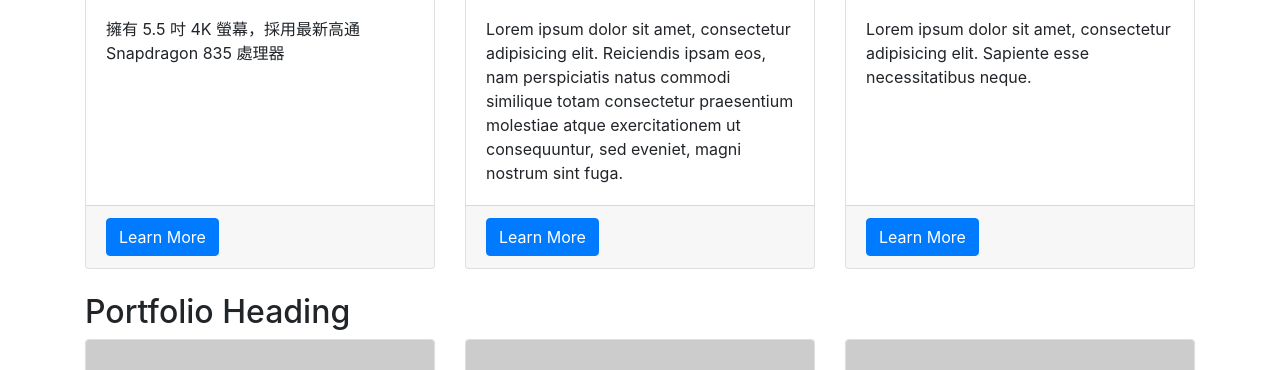
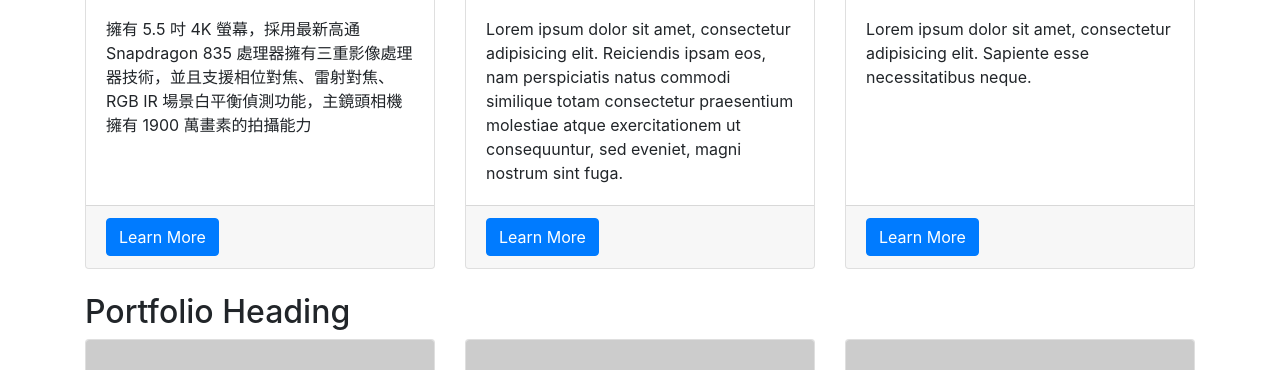
Before and after one commit to clut10537/git-Demo, a website: page index.html in a window 1280 px wide. Shown: the part 730-1100 px from the top of the page. Drawn offline with Linux system fonts and the light colour scheme; placeholder pictures from the web are drawn by us.

Commit message:
XZP 相機敘述

```diff
--- a/index.html
+++ b/index.html
@@ -130,7 +130,7 @@
             <h4 class="card-header">SONY Xperia XZ Premium</h4>
             <div class="card-body">
               <p class="card-text">
-                擁有 5.5 吋 4K 螢幕，採用最新高通 Snapdragon 835 處理器
+                擁有 5.5 吋 4K 螢幕，採用最新高通 Snapdragon 835 處理器擁有三重影像處理器技術，並且支援相位對焦、雷射對焦、RGB IR 場景白平衡偵測功能，主鏡頭相機擁有 1900 萬畫素的拍攝能力
             </div>
             <div class="card-footer">
               <a href="#" class="btn btn-primary">Learn More</a>
```
